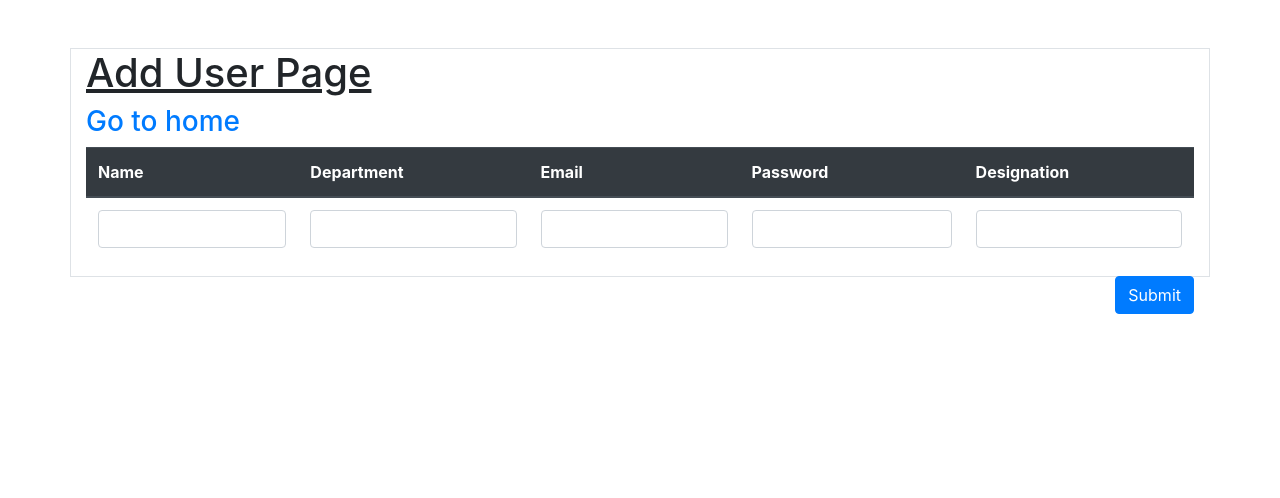
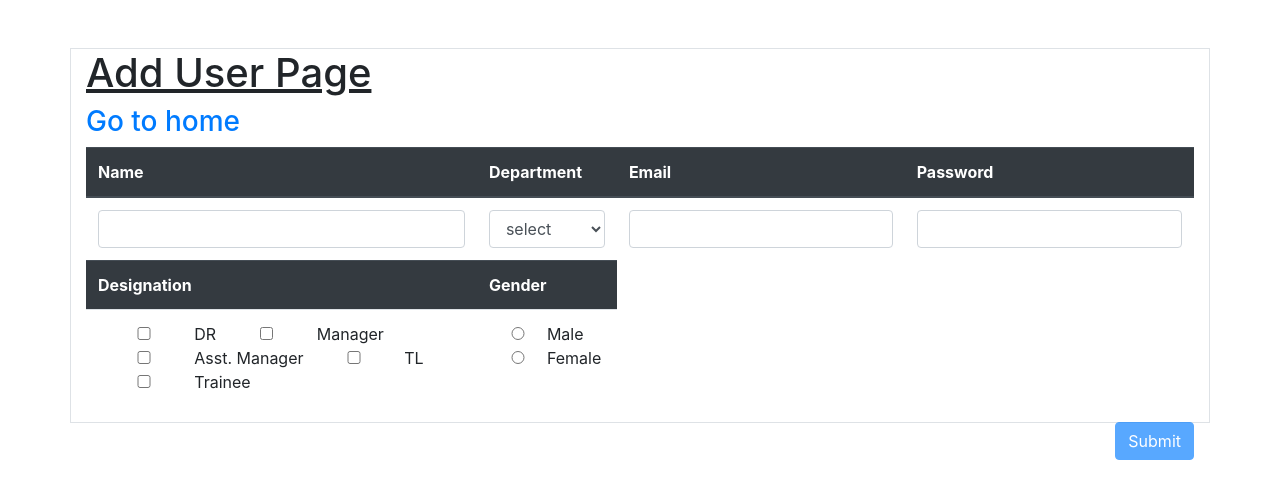
Before and after one commit to Hspharwinder/ReactCrudOperation, a React (Create React App) app: page /addUser in a window 1280 px wide. Shown: the top 498 px of the page. Built offline with nearby package versions, Linux system fonts and the light colour scheme.

Commit message:
DropDown, Checkbox and submit button validations

```diff
--- a/src/Component/AddUser.jsx
+++ b/src/Component/AddUser.jsx
@@ -1,7 +1,7 @@
 import React, {Component} from 'react';
 import { Link } from 'react-router-dom';
 import ApiService from '../Services/ApiService';
-import {validateEmail, validateText} from '../functionComponentValidation/formValidation';
+import { validateEmail, validateText, validateCheckBoxList} from '../functionComponentValidation/formValidation';
 
 class AddUser extends Component{
     constructor(props){
@@ -10,35 +10,107 @@ class AddUser extends Component{
             name:'',
             dept:'',
             email:'',
-            designation:'',
-            password:'',
+            designation:[],
+            password:''
         }
-        this.validate = {   }
+        this.deptList = [
+            { depId: '1', deptName: 'MEAN' },
+            { depId: '2', deptName: 'MERN' },
+            { depId: '3', deptName: 'MEVN' },
+            { depId: '4', deptName: 'DOT NET' },
+            { depId: '5', deptName: 'PHP' },
+        ]
+        this.designationList = [
+            { Id: '1', Name: 'DR' },
+            { Id: '2', Name: 'Manager' },
+            { Id: '3', Name: 'Asst. Manager' },
+            { Id: '4', Name: 'TL' },
+            { Id: '5', Name: 'Trainee' },
+        ]
+        this.isSubmitValid = false;
+        this.selectedItem = [];
+        this.checkBoxSelected = [];
+        this.validate = {  }
 
     }
     changeHandler = (e) =>{
-        console.log(e);
-        this.setStateAsync(e);
+        const eventValues = this.setEventValues(e);
+        this.Validation(eventValues);
     }
+
+    setEventValues(e){
+        return {
+            id: e.target.id,
+            value: e.target.value,
+            type: e.target.type,
+            index: e.target.selectedIndex,
+        }
+    }
+
+    onDropdownSelected = (e) => {
+        const checked = e.target.value;
+
+        const eventValues = this.setEventValues(e);
+        console.log("checked val  ", {...eventValues});
+        if(eventValues.index !== 0)
+            this.state.dept = checked;
+        // this.setState(prevState => ({ ...prevState, dept: "checked" }), ()=>{
+            console.log("checked ========  ", this.state);
+        // });
+
+        // check validation
+        this.Validation(eventValues);
+
+        let arr = this.deptList;
+        //here you will see the current selected value of the select input
+        arr = arr.map((key) => {
+            key.checked = key.deptName === checked ? true : false;
+            return key;
+        })
+        this.selectedItem = arr;
+    }
+
+    onCheckBoxSelected = e => {
+        const checked = e.target.value;
+
+        let arr = this.designationList;
+        //here you will see the current selected value of the select input
+        arr = arr.map((key) => {
+            if(key.Name === checked && key.checked){
+                key.checked = false;
+            }
+            else if(key.Name === checked){
+                key.checked = true;
+            }
+            else if(key.checked)
+                key.checked = true;
+            else
+                key.checked = false;
+            return key;
+        })
+        this.checkBoxSelected = arr;
+        //call for validation
+        const eventValues = this.setEventValues(e);
+        // check validation
+        this.Validation(eventValues);
+    }
+
     onBlur = (e) => {
-        this.setStateAsync(e);
-    }
-    setStateAsync =  (e) => {
-        const id = [e.target.id];
-        const value = e.target.value;
-        this.setState({ [id]: value })
-        this.Validation(e);
+        const eventValues = this.setEventValues(e);
+        // check validation
+        this.Validation(eventValues);
     }
 
     submitHandler = e=> {
         e.preventDefault(); // prevent to page refresh otherwise it reset empty state values
-        ApiService.AddUser(this.state).then(msg => {
-            console.log("Response : ", msg.data.res);
-            this.props.history.push('/getUser');
 
-        }).catch(err=>{
-            console.log("err ", err)
-        })
+        // ApiService.AddUser(this.state).then(msg => {
+        //     console.log("Response : ", msg.data.res);
+        //     this.props.history.push('/getUser');
+
+        // }).catch(err=>{
+        //     console.log("err ", err)
+        // })
     }
 
     getName = (value, id) => {
@@ -48,9 +120,11 @@ class AddUser extends Component{
     }
 
     Validation = (e) => {
-        const id = e.target.id;
-        const value = e.target.value;
-        const type = e.target.type;
+        const id = e.id;
+        const value = e.value;
+        const type = e.type;
+        const index = e.index;
+        this.setState({ [id]: value });
         //  creating dynamic object for validation
         let valid = this.validate;
         let v_id = "v_" + id;
@@ -67,6 +141,11 @@ class AddUser extends Component{
                 valid[v_id].v_msg = validateText(value);
                 break;
             }
+            // case id === "name" || type === "text": {
+            //     valid[id].v_msg = validateText(value);
+            //     break;
+            // }
+
             // case id === "password" || type === "password": {
             //     valid.v_msg = validateText(value);
             //     break;
@@ -75,11 +154,15 @@ class AddUser extends Component{
                 valid[v_id].v_msg = validateText(value);
                 break;
             }
-            // case id === "name" || type === "text": {
-            //     valid[id].v_msg = validateText(value);
-            //     break;
-            // }
-
+            case id === "dept": {
+                valid[v_id].v_msg = index === 0 ? 'required' : '';
+                this.setState({dept:''})
+                break;
+            }
+            case id === "designation" || type === 'checkbox': {
+                valid[v_id].v_msg = validateCheckBoxList(this.checkBoxSelected);
+                break;
+            }
             // required validation
             case type === "text" : {
                 valid[v_id].v_msg = validateText(value);
@@ -89,6 +172,22 @@ class AddUser extends Component{
                 break;
             }
         }
+
+        this.isSubmitValid = this.submitValidation();
+    }
+
+    submitValidation(){
+        let isValid = true;
+        console.log("this.state ", this.state);
+        Object.values(this.state).map((value)=> {
+            console.log("submit button ", value);
+            if(!value)
+                isValid = false;
+       });
+        if ('required' === validateCheckBoxList(this.checkBoxSelected))
+            isValid = false;
+
+        return isValid;
     }
 
     render(){
@@ -107,7 +206,6 @@ class AddUser extends Component{
                                 <th scope="col">Department</th>
                                 <th scope="col">Email</th>
                                 <th scope="col">Password</th>
-                                <th scope="col">Designation</th>
                             </tr>
                         </thead>
                         <tbody>
@@ -120,9 +218,17 @@ class AddUser extends Component{
                                     {(v_name && v_name.touched && v_name.v_msg) ? (<p className="text-danger">{v_name.v_msg}</p>) : ''}
                                 </th>
                                 <td>
-                                    <input type="text" className="form-control" value={dept}
+                                    <select name="dept" className="form-control"
+                                        onChange={this.onDropdownSelected}  id="dept"
+                                    >
+                                        <option value="select">select</option>
+                                        {this.deptList.map((e, key) => {
+                                            return <option key={key} value={e.Name}>{e.deptName}</option>;
+                                        })}
+                                    </select>
+                                    {/* <input type="text" className="form-control" value={dept}
                                         onChange={this.changeHandler} onBlur={this.onBlur} id="dept"
-                                    />
+                                    /> */}
                                     {v_dept && v_dept.v_msg ? (<p className="text-danger">{v_dept.v_msg}</p>) : ''}
 
                                 </td>
@@ -139,16 +245,33 @@ class AddUser extends Component{
                                     />
                                     {(v_password && v_password.touched && v_password.v_msg) ? (<p className="text-danger">{v_password.v_msg}</p>) : ''}
                                 </td>
+
+                            </tr>
+                            <tr className="thead-dark">
+                                <th scope="col">Designation</th>
+                                <th scope="col">Gender</th>
+                            </tr>
+                            <tr>
                                 <td>
-                                    <input type="text" className="form-control" value={designation}
+                                    {this.designationList.map((e, key) => {
+                                        return <span key={key}> <input type="checkbox" value={e.Name} className="col-3"
+                                            onChange={this.onCheckBoxSelected} id="designation"
+                                        /> {e.Name} </span>;
+                                    })}
+
+                                    {/* <input type="text" className="form-control" value={designation}
                                         onChange={this.changeHandler} id="designation" onBlur={this.onBlur}
-                                    />
-                                    {(v_designation && v_designation.touched && v_designation.v_msg) ? (<p className="text-danger">{v_designation.v_msg}</p>) : ''}
+                                    /> */}
+                                    {(v_designation  && v_designation.v_msg) ? (<p className="text-danger">{v_designation.v_msg}</p>) : ''}
+                                </td>
+                                <td className="radio">
+                                    <input type="radio" className="col-6" value="male" name="optradio" />Male
+                                    <input type="radio" className="col-6" value="female" name="optradio" />Female
                                 </td>
                             </tr>
                         </tbody>
                     </table>
-                    <button type="submit" className="btn btn-primary float-right mb-5">Submit</button>
+                    <button type="submit" disabled={!this.isSubmitValid} className="btn btn-primary float-right mb-5">Submit</button>
                 </form>
             </div>
         )
--- a/src/functionComponentValidation/formValidation.js
+++ b/src/functionComponentValidation/formValidation.js
@@ -15,3 +15,19 @@ export const validateText = (values) => {
     }
     return errors;
 };
+
+export const validateCheckBoxList = (arr) =>{
+    let valid = false;
+    let errors = '';
+    // set valid true if any checkbox checked
+    arr.map((key) => {
+        if (key.checked)
+            valid = true;
+    });
+    // if valid is false, it mean no checkbox selected so return validation error
+    if(!valid)
+        errors = 'required';
+
+    return errors;
+
+}
```
